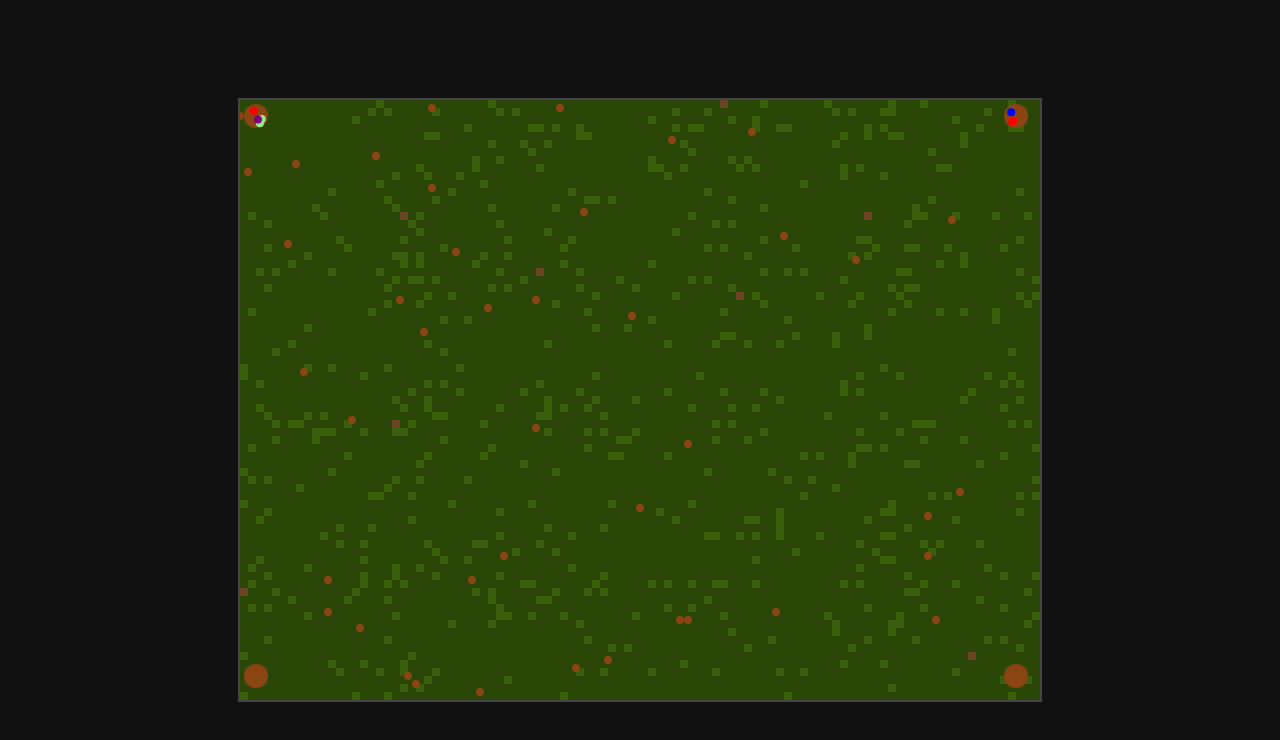
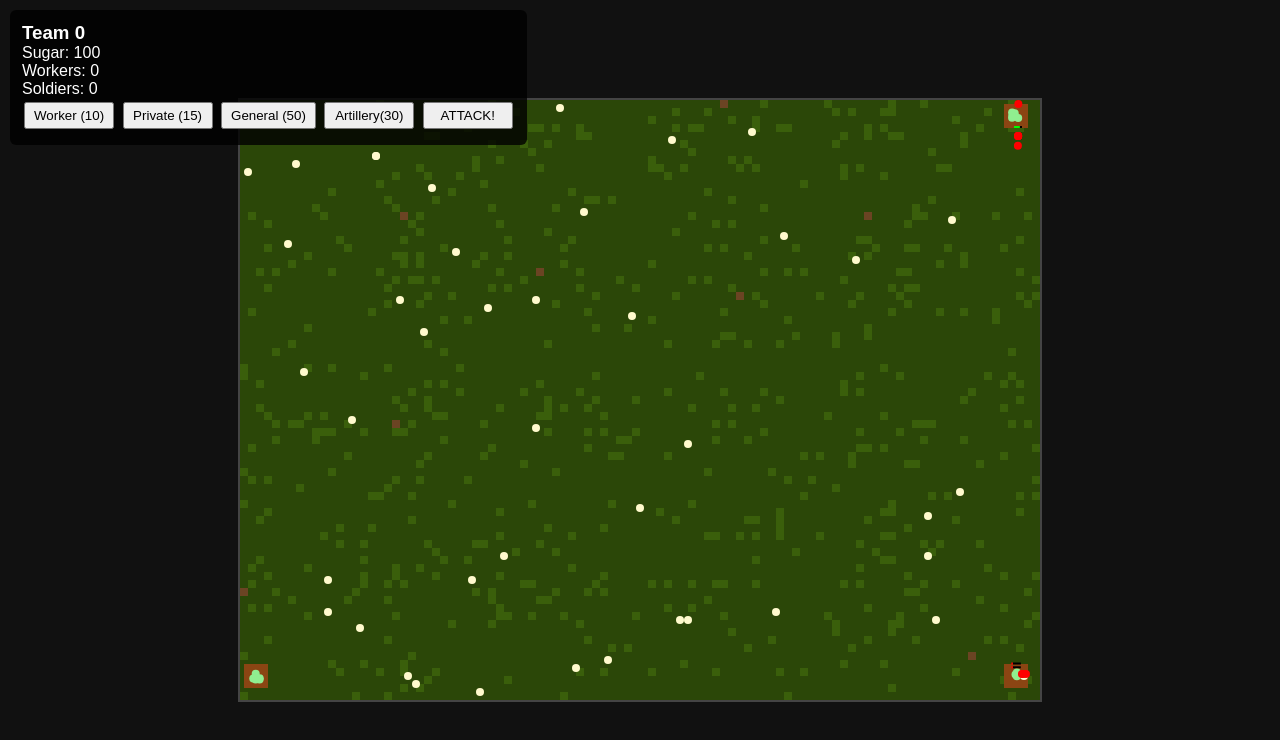
Before and after one commit to seutje/q-ant, a website with bundled scripts: page index.html in a window 1280 px wide. Built offline with nearby package versions, Linux system fonts and the light colour scheme; animation ran at ten frames a second.

Commit message:
Phase 5.

```diff
--- a/index.html
+++ b/index.html
@@ -2,13 +2,26 @@
 <html lang="en">
 <head>
   <meta charset="UTF-8"/>
-  <title>Q-Ant – Phase 2</title>
+  <title>Q-Ant – Phase 5</title>
   <link rel="stylesheet" href="src/css/style.css"/>
 </head>
 <body>
   <canvas id="gameCanvas" width="800" height="600"></canvas>
 
-  <!--  IMPORTANT: type="module"  -->
+  <!-- UI Panel -->
+  <div id="ui">
+    <h3>Team 0</h3>
+    <div>Sugar: <span id="sugarDisplay">100</span></div>
+    <div>Workers: <span id="workerCount">0</span></div>
+    <div>Soldiers: <span id="soldierCount">0</span></div>
+
+    <button id="btnWorker"   >Worker  (10)</button>
+    <button id="btnPrivate"  >Private (15)</button>
+    <button id="btnGeneral"  >General (50)</button>
+    <button id="btnArtillery">Artillery(30)</button>
+    <button id="btnAttack"   >ATTACK!</button>
+  </div>
+
   <script type="module" src="src/js/game.js"></script>
 </body>
 </html>
--- a/src/css/style.css
+++ b/src/css/style.css
@@ -5,12 +5,31 @@
   box-sizing: border-box;
 }
 
+/* previous styles + new panel */
 body {
-  background: #111;
-  display: flex;
-  justify-content: center;
-  align-items: center;
-  height: 100vh;
+  background:#111;
+  display:flex;
+  justify-content:center;
+  align-items:center;
+  height:100vh;
+  font-family:sans-serif;
+  color:#fff;
+}
+
+#ui {
+  position:absolute;
+  top:10px;
+  left:10px;
+  background:#000c;
+  padding:12px;
+  border-radius:6px;
+  user-select:none;
+}
+
+button {
+  margin:4px 2px;
+  padding:4px 8px;
+  min-width:90px;
 }
 
 canvas {
--- /dev/null
+++ b/src/js/ai.js
@@ -0,0 +1,37 @@
+import { Ant } from './ant.js';
+import { gameState } from './entities.js';
+import { ANT_COST } from './constants.js';
+
+export function runAI(delta) {
+  gameState.teams.forEach((team, tid) => {
+    if (tid === 0) return; // skip human
+
+    const ants = gameState.ants.filter(a => a.team === tid && !a.dead);
+    const workers = ants.filter(a => a.type === 'worker').length;
+    const soldiers = ants.length - workers;
+
+    // decide what to build
+    let nextType = null;
+    if (workers < 5) nextType = 'worker';
+    else if (soldiers < 3) nextType = 'private';
+    else if (Math.random() < 0.2) nextType = 'artillery';
+    else if (Math.random() < 0.1) nextType = 'general';
+
+    if (nextType && team.sugar >= ANT_COST[nextType]) {
+      team.sugar -= ANT_COST[nextType];
+      const { x, y } = team.queen;
+      gameState.ants.push(new Ant(nextType, tid, x + Math.random() - 0.5, y + Math.random() - 0.5));
+    }
+
+    // attack trigger (simple timer)
+    if (Math.random() < 0.0005 * delta) {
+      setTeamAttackMode(tid);
+    }
+  });
+}
+
+function setTeamAttackMode(teamId) {
+  gameState.ants
+    .filter(a => a.team === teamId && a.type !== 'worker' && a.type !== 'queen')
+    .forEach(a => a.state = 'attacking');
+}
--- a/src/js/game.js
+++ b/src/js/game.js
@@ -3,13 +3,15 @@ import { gameState } from './entities.js';
 import { updatePheromones } from './pheromone.js';
 import { Ant } from './ant.js';
 import { cleanupDead } from './combat.js';
-import { TILE, MAP_W, MAP_H, ANT_COST, ANT_STATS } from './constants.js';
+import { runAI } from './ai.js';
+import { updateUI, bindButtons } from './ui.js';
+import { TILE, MAP_W, MAP_H, ANT_COST } from './constants.js';
 
-/* ---------- Rendering ---------- */
+/* ---------- Rendering (same as before) ---------- */
 const PALETTE = {
-  dirt: '#6B4423', grass: '#3A5F0B', dgrass: '#2B4708', nest: '#8B4513',
-  queen: '#FFD700', worker: '#90EE90', private: '#FF0000',
-  general: '#0000FF', artillery: '#800080'
+  dirt:'#6B4423',grass:'#3A5F0B',dgrass:'#2B4708',nest:'#8B4513',
+  queen:'#FFD700',worker:'#90EE90',private:'#FF0000',
+  general:'#0000FF',artillery:'#800080'
 };
 
 const canvas = document.getElementById('gameCanvas');
@@ -17,88 +19,69 @@ const ctx = canvas.getContext('2d');
 canvas.width = 800;
 canvas.height = 600;
 
-// map
 const { map, resources } = generateMap(MAP_W, MAP_H, 12345);
 gameState.resources = resources;
 
-/* ---------- Team setup (demo units) ---------- */
-function spawn(type, team) {
-  const n = gameState.teams[team].queen;
-  const x = n.x + (Math.random() - 0.5) * 2;
-  const y = n.y + (Math.random() - 0.5) * 2;
-  gameState.ants.push(new Ant(type, team, x, y));
+/* ---------- Player actions ---------- */
+function spawnPlayerAnt(type) {
+  const cost = ANT_COST[type];
+  const team = gameState.teams[0];
+  if (team.sugar < cost) return;
+  team.sugar -= cost;
+  const { x, y } = team.queen;
+  gameState.ants.push(new Ant(type, 0, x + Math.random() - 0.5, y + Math.random() - 0.5));
+  updateUI();
 }
 
-// give team 0 some soldiers to watch combat
-spawn('worker', 0);
-spawn('worker', 0);
-spawn('private', 0);
-spawn('artillery', 0);
+function orderPlayerAttack() {
+  gameState.ants
+    .filter(a => a.team === 0 && a.type !== 'worker' && a.type !== 'queen')
+    .forEach(a => a.state = 'attacking');
+}
 
-// give team 1 a few units so they fight
-spawn('private', 1);
-spawn('private', 1);
-spawn('general', 1);
+bindButtons(spawnPlayerAnt, orderPlayerAttack);
+updateUI();
 
-function drawTile(x, y, type) {
-  ctx.fillStyle = type === 0 ? PALETTE.dirt :
-                  type === 1 ? PALETTE.grass : PALETTE.dgrass;
+/* ---------- Game loop ---------- */
+let last = 0;
+function gameLoop(ts) {
+  const delta = ts - last;
+  cleanupDead();
+  updatePheromones(delta);
+  gameState.ants.forEach(a => a.update(delta, map, gameState.resources));
+  runAI(delta);
+  updateUI();
+
+  /* ---------- Rendering ---------- */
+  ctx.clearRect(0, 0, canvas.width, canvas.height);
+  for (let y = 0; y < MAP_H; y++)
+    for (let x = 0; x < MAP_W; x++) {
+      ctx.fillStyle = [PALETTE.dirt, PALETTE.grass, PALETTE.dgrass][map[y][x]];
       ctx.fillRect(x * TILE, y * TILE, TILE, TILE);
     }
 
-function drawCircle(x, y, r, color) {
-  ctx.fillStyle = color;
-  ctx.beginPath();
-  ctx.arc(x * TILE, y * TILE, r, 0, Math.PI * 2);
-  ctx.fill();
-}
+  NESTS.forEach(n => {
+    ctx.fillStyle = PALETTE.nest;
+    ctx.fillRect(n.x * TILE - 12, n.y * TILE - 12, 24, 24);
+  });
 
-/* ---------- UI helper (tiny) ---------- */
-function drawHpBar(x, y, hp, maxHp) {
-  const w = 8;
-  ctx.fillStyle = '#000';
-  ctx.fillRect(x * TILE - w / 2, y * TILE - 10, w, 2);
-  ctx.fillStyle = hp > maxHp * 0.5 ? '#0F0' : hp > maxHp * 0.2 ? '#FF0' : '#F00';
-  ctx.fillRect(x * TILE - w / 2, y * TILE - 10, (hp / maxHp) * w, 2);
-}
-
-/* ---------- Game loop ---------- */
-function update(delta) {
-  updatePheromones(delta);
-  gameState.ants.forEach(a => a.update(delta, map, gameState.resources));
-  cleanupDead(); // remove dead ants
-}
-
-function draw() {
-  // terrain
-  for (let y = 0; y < MAP_H; y++) {
-    for (let x = 0; x < MAP_W; x++) drawTile(x, y, map[y][x]);
-  }
-
-  // nests
-  NESTS.forEach(n => drawCircle(n.x, n.y, 12, PALETTE.nest));
-
-  // resources
   gameState.resources.forEach(r => {
     if (r.depleted) return;
-    const color = r.name.includes('Soda') ? PALETTE.soda :
-                  r.name.includes('Corn') ? PALETTE.syrup : PALETTE.energy;
-    drawCircle(r.x, r.y, 4, color);
+    ctx.fillStyle = r.name.includes('Soda') ? '#FFFACD' :
+                    r.name.includes('Corn') ? '#FFA500' : '#FF6347';
+    ctx.beginPath(); ctx.arc(r.x * TILE, r.y * TILE, 4, 0, Math.PI * 2); ctx.fill();
   });
 
-  // ants
   gameState.ants.forEach(a => {
-    const color = PALETTE[a.type] || '#FFF';
-    drawCircle(a.x, a.y, 4, color);
-    if (a.hp < a.maxHp) drawHpBar(a.x, a.y, a.hp, a.maxHp);
+    ctx.fillStyle = PALETTE[a.type] || '#FFF';
+    ctx.beginPath(); ctx.arc(a.x * TILE, a.y * TILE, 4, 0, Math.PI * 2); ctx.fill();
+    if (a.hp < a.maxHp) {
+      ctx.fillStyle = '#000'; ctx.fillRect(a.x * TILE - 4, a.y * TILE - 10, 8, 2);
+      ctx.fillStyle = a.hp > a.maxHp * 0.5 ? '#0F0' : a.hp > a.maxHp * 0.2 ? '#FF0' : '#F00';
+      ctx.fillRect(a.x * TILE - 4, a.y * TILE - 10, (a.hp / a.maxHp) * 8, 2);
+    }
   });
-}
 
-let last = 0;
-function gameLoop(ts) {
-  const delta = ts - last;
-  update(delta);
-  draw();
   last = ts;
   requestAnimationFrame(gameLoop);
 }
--- /dev/null
+++ b/src/js/ui.js
@@ -0,0 +1,25 @@
+import { gameState } from './entities.js';
+import { ANT_COST } from './constants.js';
+
+const $ = id => document.getElementById(id);
+
+export function updateUI() {
+  const team = gameState.teams[0];
+  $('sugarDisplay').textContent   = team.sugar;
+  $('workerCount').textContent    = gameState.ants.filter(a => a.team === 0 && a.type === 'worker').length;
+  $('soldierCount').textContent   = gameState.ants.filter(a => a.team === 0 && a.type !== 'worker' && a.type !== 'queen').length;
+
+  // disable buttons if not enough sugar
+  Object.keys(ANT_COST).forEach(type => {
+    $(`btn${type.charAt(0).toUpperCase() + type.slice(1)}`).disabled =
+      team.sugar < ANT_COST[type];
+  });
+}
+
+export function bindButtons(spawnFn, attackFn) {
+  document.getElementById('btnWorker').onclick    = () => spawnFn('worker');
+  document.getElementById('btnPrivate').onclick   = () => spawnFn('private');
+  document.getElementById('btnGeneral').onclick   = () => spawnFn('general');
+  document.getElementById('btnArtillery').onclick = () => spawnFn('artillery');
+  document.getElementById('btnAttack').onclick    = attackFn;
+}
```
Lines whose indentation alone changed are shown as unchanged.
